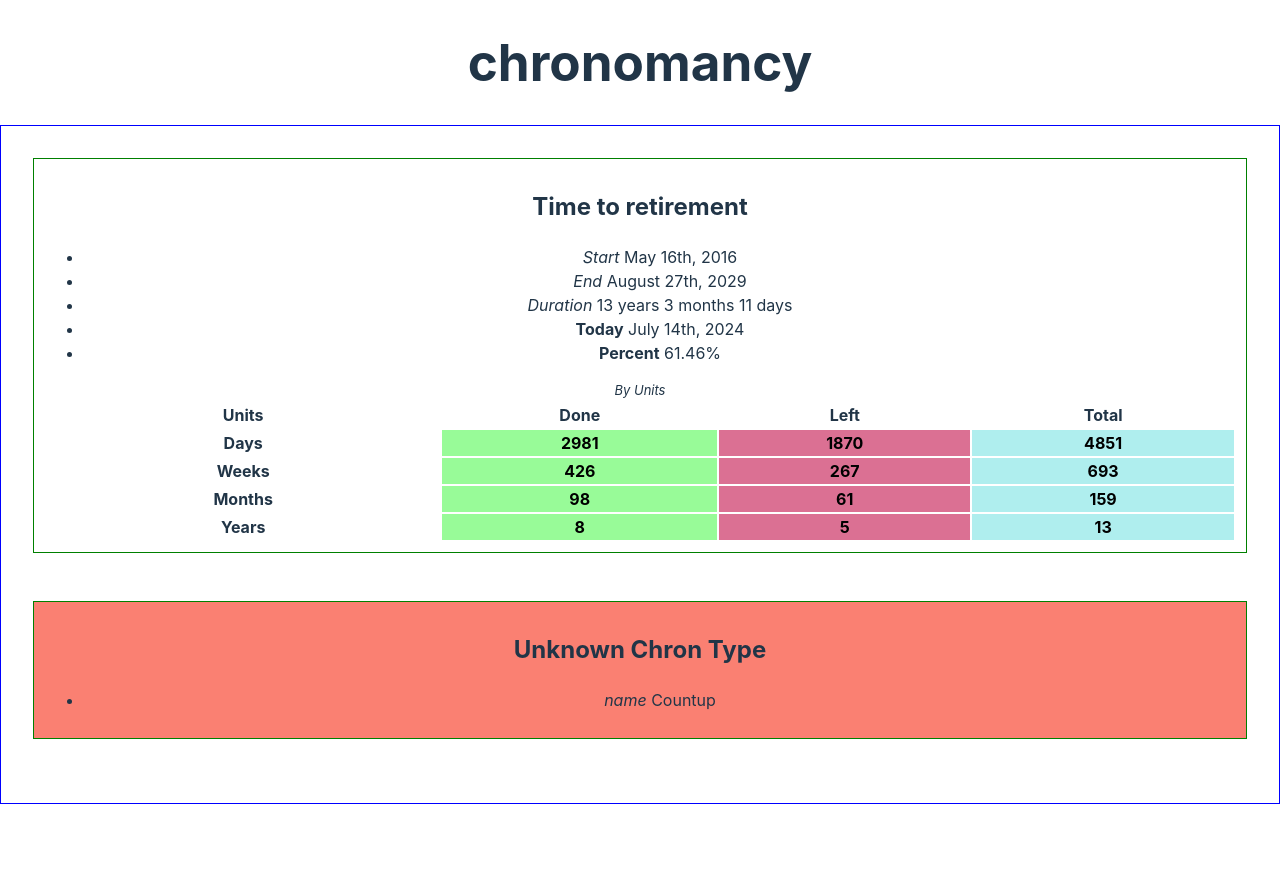
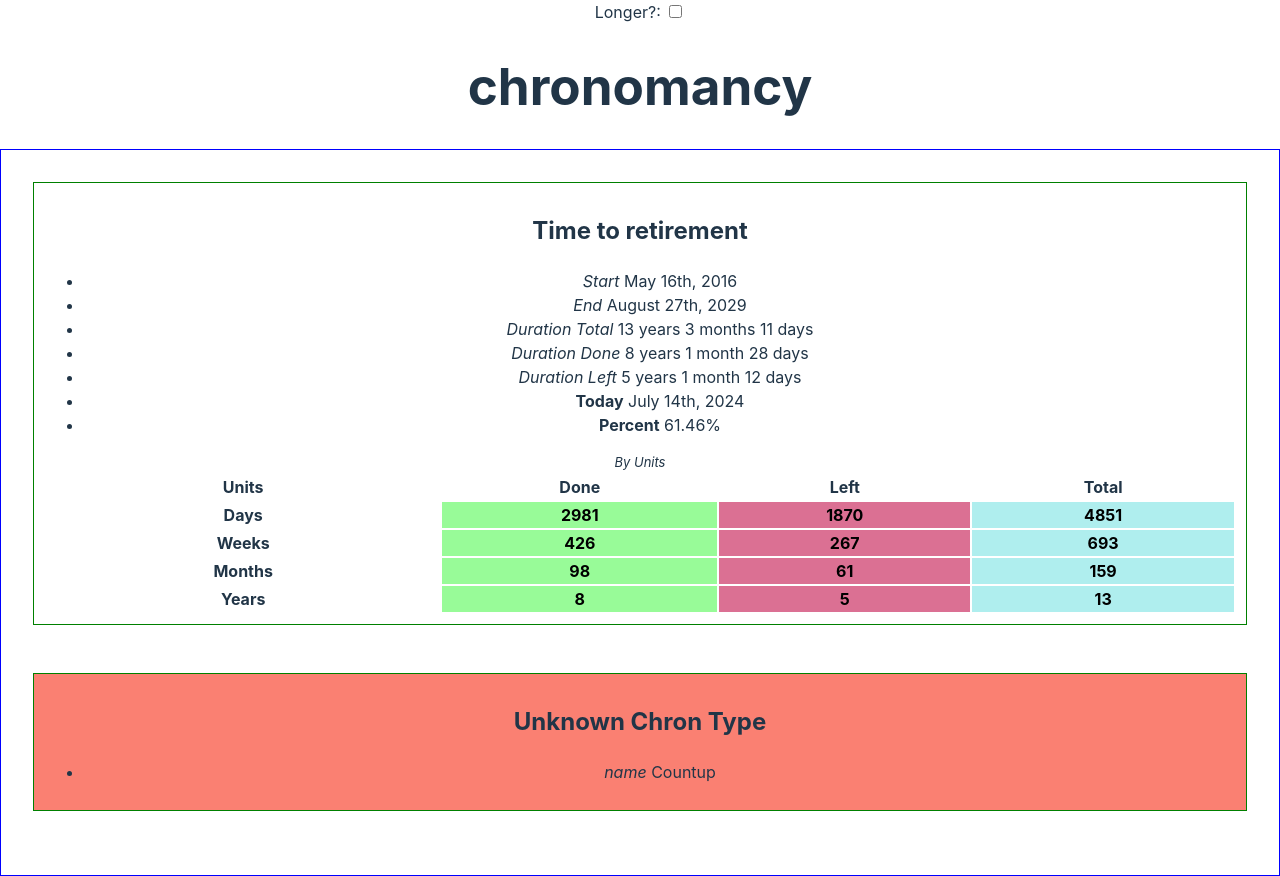
Before and after one commit to doctorwidget/chronos, a Vue app: page / in a window 1280 px wide. Before the commit the page ends 804 px from the top, so only its background shows below. Built offline with nearby package versions, Linux system fonts and the light colour scheme.

Commit message:
flesh out data

```diff
--- a/src/App.vue
+++ b/src/App.vue
@@ -1,4 +1,7 @@
 <script setup lang="ts">
+
+import type { Ref } from 'vue';
+import { computed, ref } from 'vue';
 
 import type { Chron } from './data/chrontypes';
 import ChronViews from './components/ChronViews.vue';
@@ -6,11 +9,19 @@ import ChronViews from './components/ChronViews.vue';
 /** inline our custom styles */
 import './assets/chrons.css';
 
-const chrons: Array<Chron> = [
+const date13 = new Date('2029-08-27T12:00:00');
+const date16 = new Date('2032-08-27T12:00:00');
+
+let chosenDate = ref(date13);
+
+let longer = ref(null) as Ref<HTMLInputElement | null>;
+
+const chrons: Ref<Array<Chron>> = computed(() => {
+    const chronArray: Array<Chron> = [
         {
             name: 'SplitDuration',
             start: new Date('2016-05-16T12:00:00'),
-        end: new Date('2029-08-27T12:00:00'),
+            end: chosenDate.value,
             title: 'Time to retirement'
         },
         {
@@ -18,10 +29,36 @@ const chrons: Array<Chron> = [
         }
     ];
 
+    return chronArray;
+});
+
+const updateDate = (evt:Event) => {
+    console.log('updating date!', evt);
+
+    const input = longer.value;
+    if (!input){
+        return;
+    }
+    if (input.checked){
+        chosenDate.value = date16;
+    } else {
+        chosenDate.value = date13;
+    }
+
+    console.log(`chosen date is now: `, chosenDate);
+};
+
 </script>
 
 <template>
     <div :class="$style.root">
+        <div>
+            <span>
+                <label>Longer?:
+                    <input ref="longer" @change="updateDate" type="checkbox" />
+                </label>
+            </span>
+        </div>
         <ChronViews :title="'chronomancy'" :chrons="chrons"></ChronViews>
     </div>
 </template>
--- a/src/components/renderers/SplitDurationText.vue
+++ b/src/components/renderers/SplitDurationText.vue
@@ -2,6 +2,7 @@
 
 import { computed } from 'vue';
 
+import type { FormatDurationOptions } from 'date-fns';
 import {
     differenceInCalendarDays,
     differenceInCalendarWeeks,
@@ -23,19 +24,41 @@ const now = Date();
 
 
 const duration = computed(() => {
-    let duration = intervalToDuration({
+    const d = intervalToDuration({
         start: props.chron.start,
         end: props.chron.end
     });
-    return duration;
+    return d;
+});
+const durationDone = computed(() => {
+    const d = intervalToDuration({
+        start: props.chron.start,
+        end: now,
+    });
+    return d;
+});
+const durationLeft = computed(() => {
+    const d = intervalToDuration({
+        start: now,
+        end: props.chron.end,
+    });
+    return d;
 });
 
 
+// 'formatDuration' formats a length of time, and it uses a format object
+const durationFmt: FormatDurationOptions = {
+    format: ['years', 'months', 'days']
+};
+const durationStr = computed(() => formatDuration(duration.value, durationFmt));
+const durationDoneStr = computed(() => formatDuration(durationDone.value, durationFmt));
+const durationLeftStr = computed(() => formatDuration(durationLeft.value, durationFmt));
+
+// regular old 'format' is for a single day, and so it uses a format string
 const dateFmt = `MMMM do, yyyy`;
-const durationStr = formatDuration(duration.value);
-const startStr = format(props.chron.start, dateFmt);
-const endStr = format(props.chron.end, dateFmt);
-const nowStr = format(now, dateFmt);
+const startStr = computed(() => format(props.chron.start, dateFmt));
+const endStr = computed(() => format(props.chron.end, dateFmt));
+const nowStr = computed(() => format(now, dateFmt));
 
 
 const percent = computed(() => {
@@ -121,7 +144,13 @@ export default {
                 <em>End</em> <span>{{ endStr }}</span>
             </li>
             <li>
-                <em>Duration</em> <span>{{ durationStr }}</span>
+                <em>Duration Total</em> <span>{{ durationStr }}</span>
+            </li>
+            <li>
+                <em>Duration Done</em> <span>{{ durationDoneStr }}</span>
+            </li>
+            <li>
+                <em>Duration Left</em> <span>{{ durationLeftStr }}</span>
             </li>
             <li>
                 <strong>Today</strong> <span>{{ nowStr }}</span>
```
Lines whose indentation alone changed are shown as unchanged.
